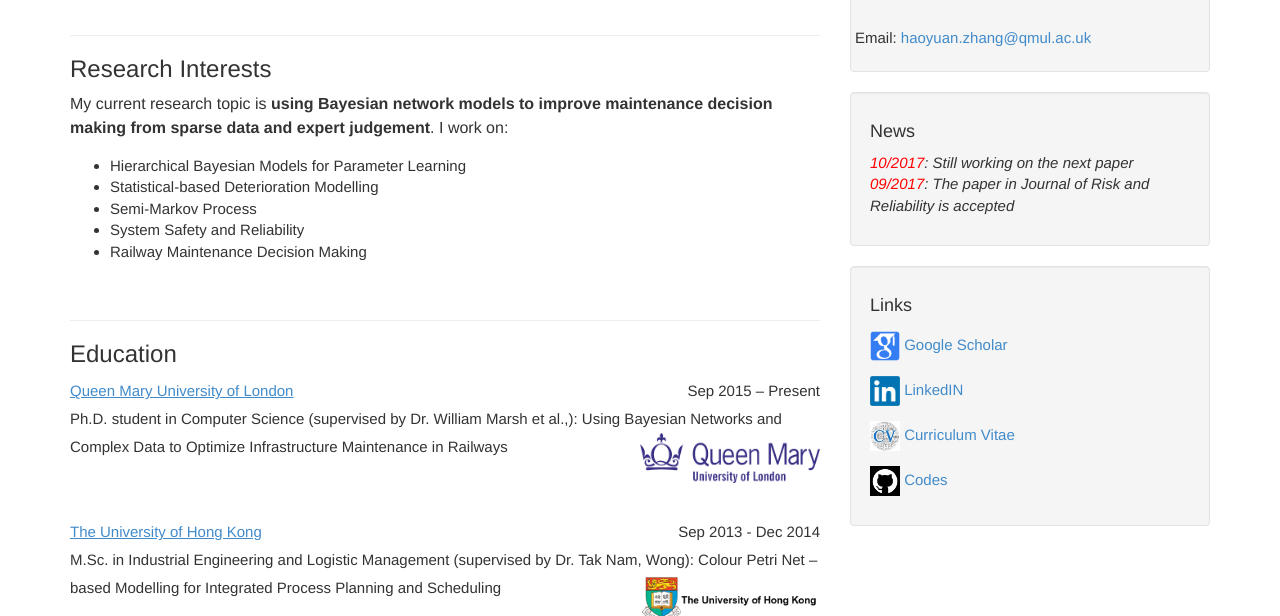
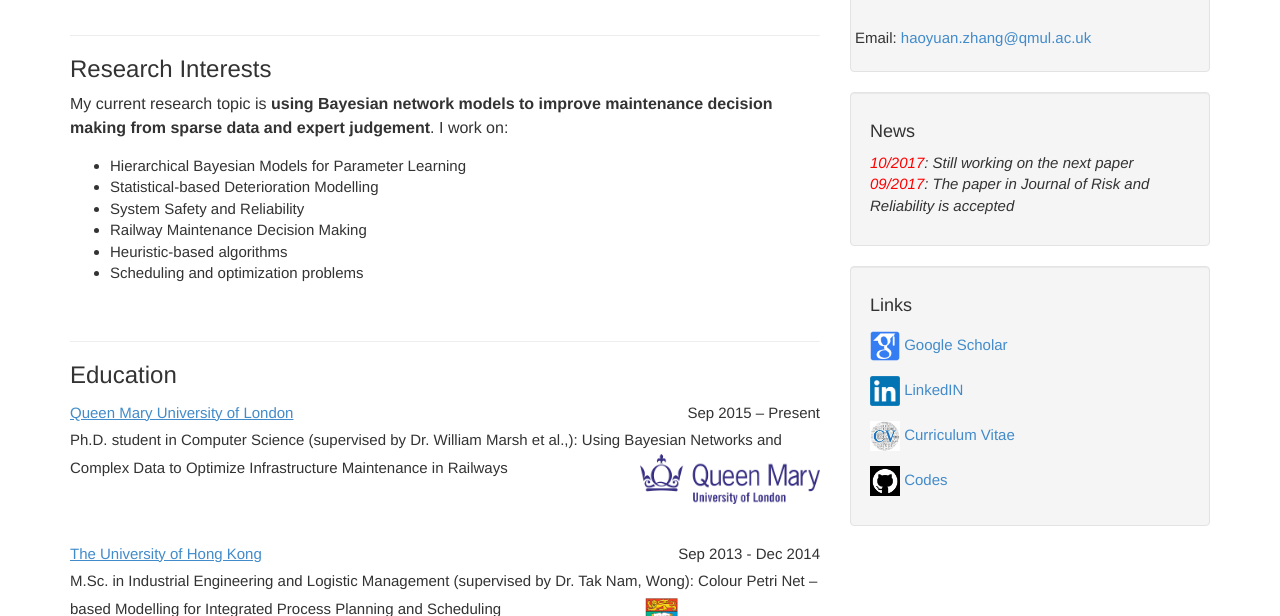
Before and after one commit to july0905/haoyuanzhang1990.github.io, a Jekyll site: the page built from index.html, in a window 1280 px wide and 900 px high, cut to the strip 284-900 px from the top of the window. Built offline with Jekyll 4.4.1, drawn with Linux system fonts in a browser that asks for light colours; the list of posts is cut into pages by our own code.

Commit message:
Update index.html

```diff
--- a/index.html
+++ b/index.html
@@ -29,15 +29,17 @@ Hierarchical Bayesian Models for Parameter Learning
 Statistical-based Deterioration Modelling
 </li>
 
-<li>Semi-Markov Process
-</li>
-
 <li>System Safety and Reliability
 </li>
 
 <li>
 Railway Maintenance Decision Making
 </li>
+
+<li>
+Heuristic-based algorithms</li>
+
+<li>Scheduling and optimization problems</li>
 
 </ul>
 
```
